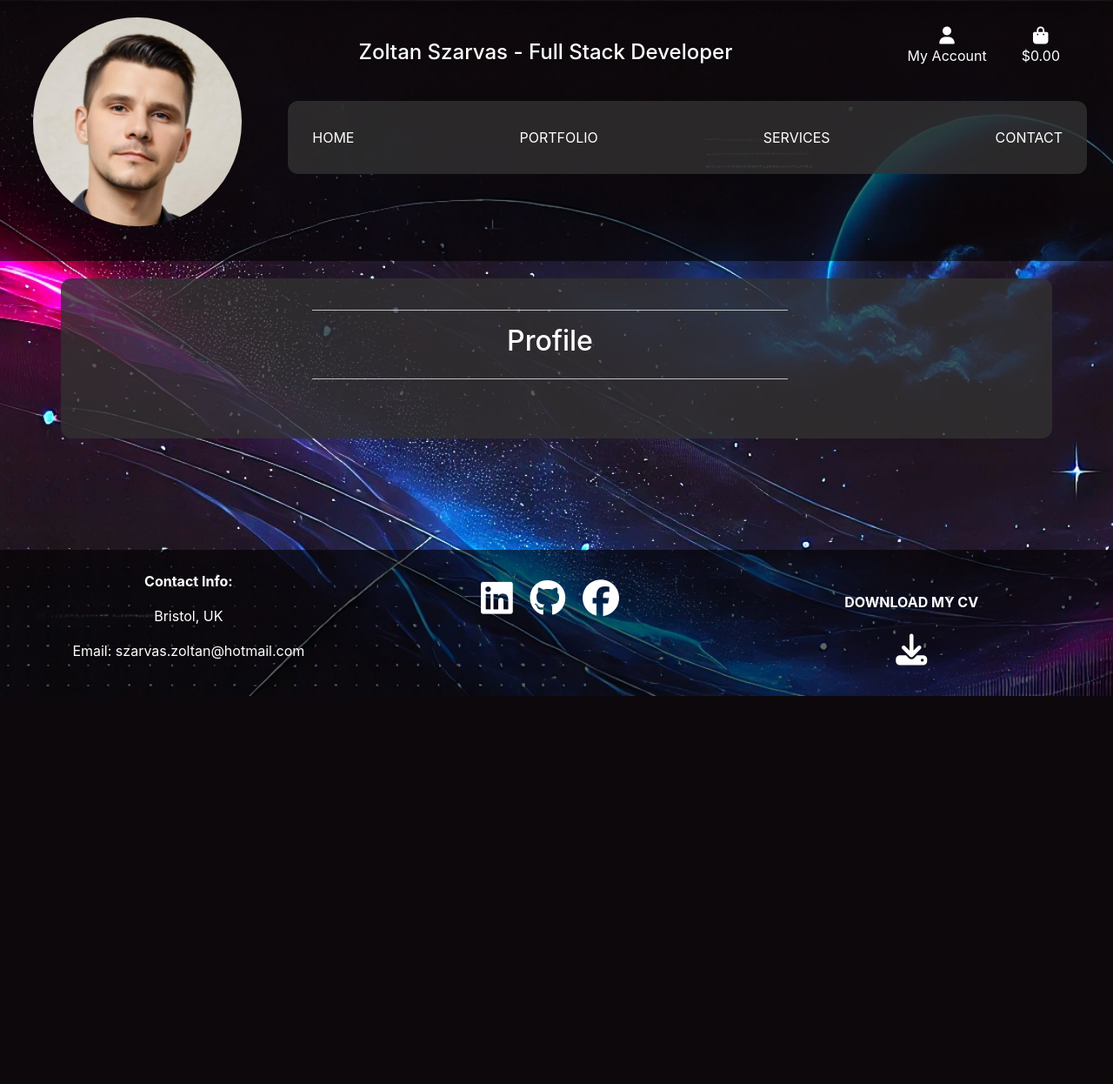
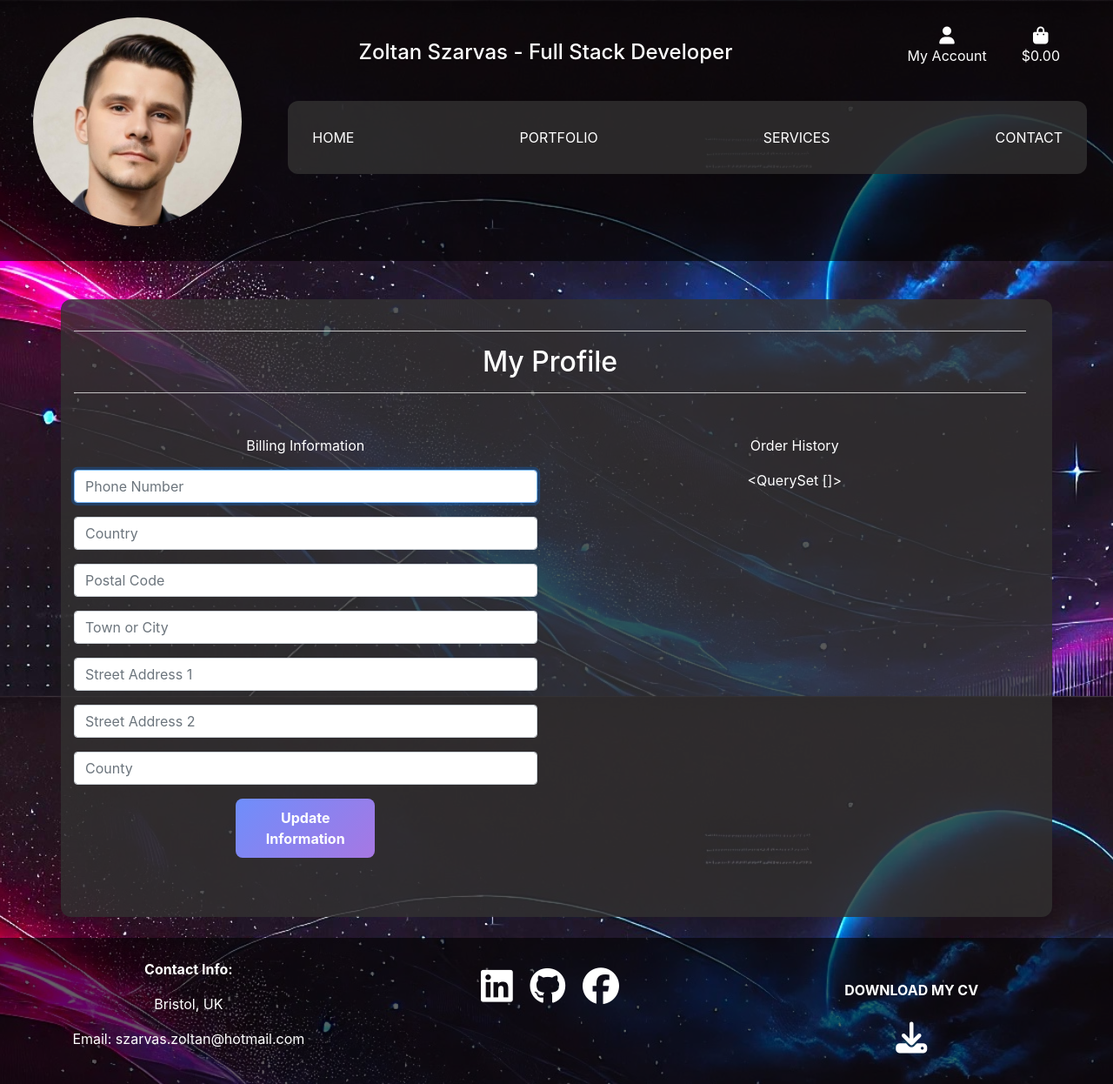
Before and after one commit to ZoltanSzarvas0209/myportfolio, a Django app: page /profile/ in a window 1280 px wide. Shown: the whole page at 87% size. Before the commit the page ends 800 px from the top, so only its background shows below. Run offline with Django 3.2, Linux system fonts and the light colour scheme; the visitor is signed in with stand-in values (Sample User, id 1); data comes from the database, SQL or seed files in the repository; data that the repository does not hold is empty; some libraries are stand-ins or nearby versions.

Commit message:
added form and update info functionality to myprofile

```diff
--- /dev/null
+++ b/profiles/forms.py
@@ -0,0 +1,31 @@
+from django import forms
+from .models import UserProfile
+
+
+class UserProfileForm(forms.ModelForm):
+    class Meta:
+        model = UserProfile
+        exclude = ('user',)
+
+    def __init__(self, *args, **kwargs):
+        """
+        Add placeholders and classes, remove auto-generated
+        labels and set autofocus on first field.
+        """
+        super().__init__(*args, **kwargs)
+        placeholders = {
+            'default_phone_number': 'Phone Number',
+            'default_country': 'Country',
+            'default_postcode': 'Postal Code',
+            'default_town_or_city': 'Town or City',
+            'default_street_address1': 'Street Address 1',
+            'default_street_address2': 'Street Address 2',
+            'default_county': 'County',
+        }
+
+        self.fields['default_phone_number'].widget.attrs['autofocus'] = True
+
+        for field in self.fields:
+            if field in placeholders:  # Check if field exists in placeholders to avoid KeyError
+                self.fields[field].widget.attrs['placeholder'] = placeholders[field]
+            self.fields[field].label = False  # Remove label for all fields
--- a/profiles/templates/profiles/profile.html
+++ b/profiles/templates/profiles/profile.html
@@ -4,16 +4,29 @@
 
 {% block content %}
 
-    <div class="overlay"></div>
-    <div class="container custom-bg mb-5">
-        <div class="row text-white">
-            <div class="col">
-                <hr class="w-50 mb-3 header-div bg-white">
-                <h2 class="mb-4 text-center">Profile</h2>
-                <hr class="w-50 mb-5 header-div bg-white">
-            </div>
+
+<div class="container my-4 text-center text-white custom-bg">
+    <div class="row">
+        <div class="col">
+            <hr class="mb-3 header-div bg-white">
+            <h2 class="text-white">My Profile</h2>
+            <hr class="mb-5 header-div bg-white">
         </div>
     </div>
-    {{ profile }}
+    <div class="row mb-5">
+        <div class="col-12 col-lg-6">
+            <p>Billing Information</p>
+            <form class="mt-3" action="{% url 'profile' %}" method="POST">
+                {% csrf_token %}
+                {{ form|crispy }}
+                <button class="custom-btn">Update Information</button>
+            </form>
+        </div>
+        <div class="col-12 col-lg-6">
+            <p>Order History</p>
+            {{ orders }}
+        </div>
+    </div>
+</div>
 
 {% endblock %}
--- a/profiles/views.py
+++ b/profiles/views.py
@@ -1,6 +1,8 @@
 from django.shortcuts import render, get_object_or_404
+from django.contrib import messages
 
 from .models import UserProfile
+from .forms import UserProfileForm
 
 
 def profile(request):
@@ -8,9 +10,20 @@ def profile(request):
 
     profile = get_object_or_404(UserProfile, user=request.user)
 
+    if request.method == 'POST':
+        form = UserProfileForm(request.POST, instance=profile)
+        if form.is_valid():
+            form.save()
+            messages.success(request, 'Profile updated successfully')
+
+
+    form = UserProfileForm(instance=profile)
+    orders = profile.orders.all()
+
     template = 'profiles/profile.html'
     context = {
-        'profiel': profile,
+        'form': form,
+        'orders': orders,
     }
 
     return render(request, template, context)
--- a/templates/allauth/account/base.html
+++ b/templates/allauth/account/base.html
@@ -5,7 +5,7 @@
         <div class="overlay"></div>
         <div class="row d-flex justify-content-center align-items-center">
             <div class="col-12 col-md-6 d-flex">
-                <div class="allauth-form-inner-content">
+                <div>
                     {% block inner_content %}
                     {% endblock %}
                 </div>
```
